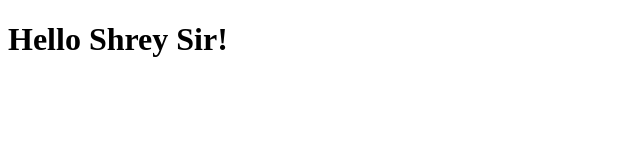
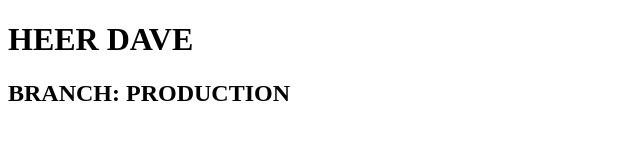
Before and after one commit to Heer1329/HeerDave_17_ESE2025, a plain HTML site: page index.html in a window 1280 px wide. Shown: the whole page, without its empty margins (0-640 px from the left). Drawn offline with Linux system fonts and the light colour scheme.

Commit message:
third commit

```diff
--- a/index.html
+++ b/index.html
@@ -6,6 +6,7 @@
     <title>Document</title>
 </head>
 <body>
-    <h1> Hello Shrey Sir! </h1>
+    <h1> HEER DAVE </h1>
+    <h2> BRANCH: PRODUCTION </h2>
 </body>
 </html>
```
